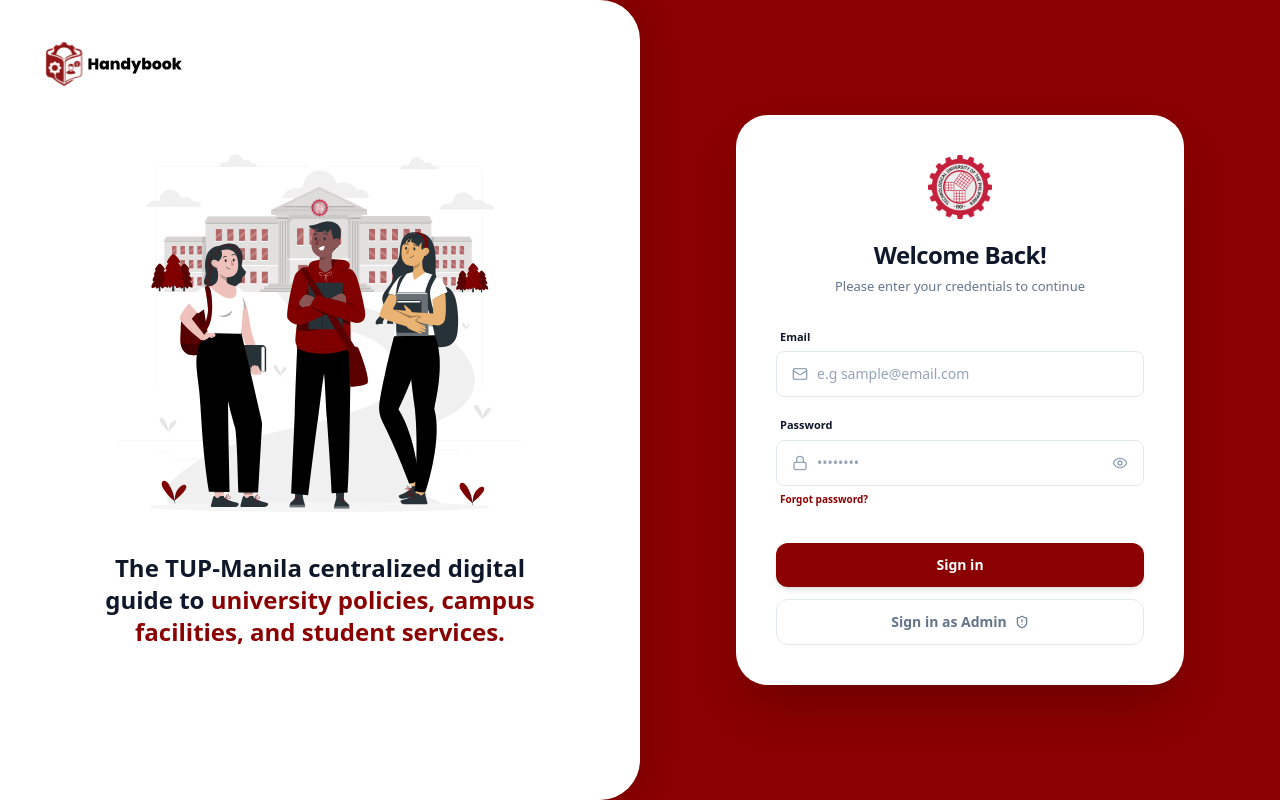
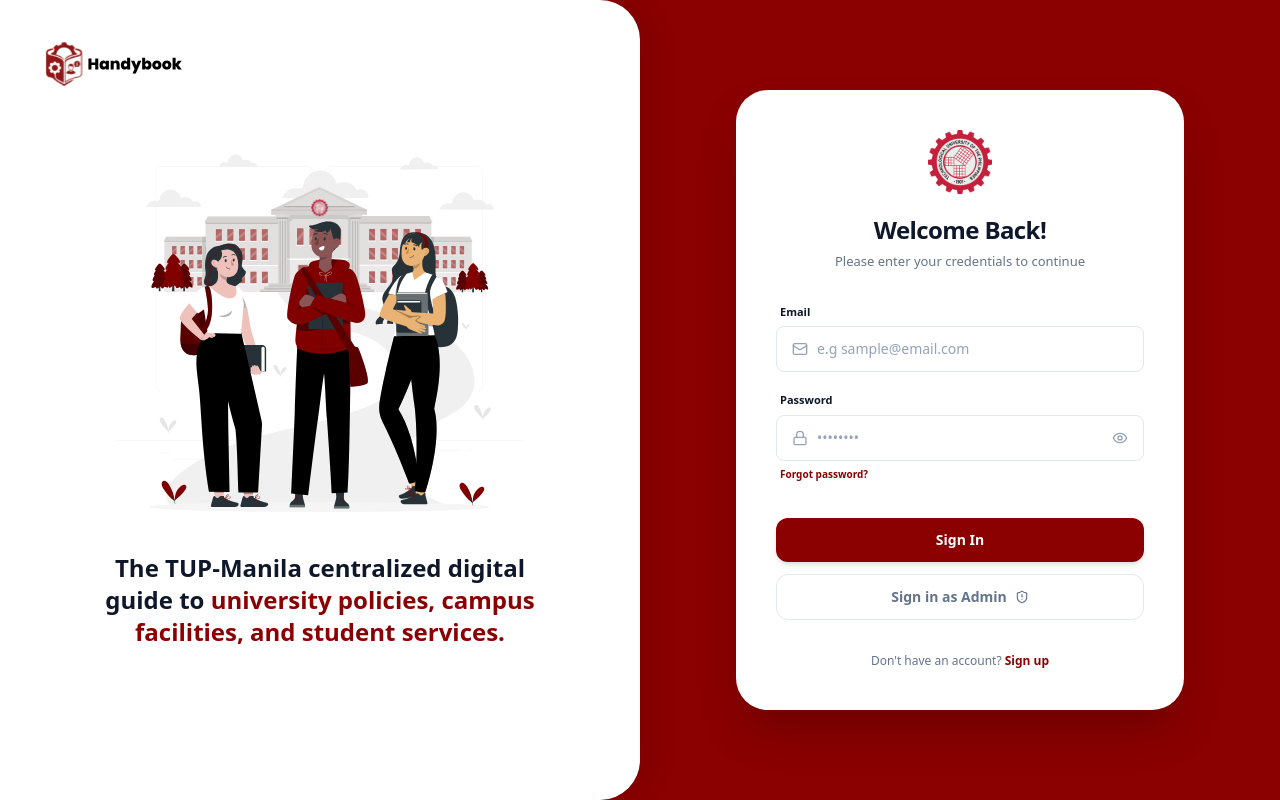
Before and after one commit to iskatyyyyyy/Handybook_SE, a React (Vite) app in the folder frontend/: page /login in a window 1280 px wide. Built offline with nearby package versions, Linux system fonts and the light colour scheme; no server answers.

Commit message:
Supabase Implementation - Login Completed

```diff
--- a/frontend/src/layouts/adminLayout.jsx
+++ b/frontend/src/layouts/adminLayout.jsx
@@ -77,14 +77,14 @@
                   <span>Inquiries</span>
                 </button>
 
-                <button onClick={() => navigate('/admin/chat')} className={actionLinkClass}>
+                <button onClick={() => navigate('/admin/chat')} className={`w-full ${getSidebarLinkClass('chat')}`}>
                   <Sparkles className="w-[18px] h-[18px]" />
                   <span>Ask Hance</span>
                 </button>
 
-                <button onClick={() => navigate('/admin/preview-handbook')} className={actionLinkClass}>
+                <button onClick={() => navigate('/admin/preview-handbook')} className={`w-full ${getSidebarLinkClass('preview-handbook')}`}>
                   <BookOpen className="w-[18px] h-[18px]" />
-                  <span>Download Handbook</span>
+                  <span>View Handbook</span>
                 </button>
               </nav>
             </div>
--- /dev/null
+++ b/frontend/src/lib/supabase.js
@@ -0,0 +1,6 @@
+import { createClient } from '@supabase/supabase-js';
+
+const supabaseUrl = import.meta.env.VITE_SUPABASE_URL;
+const supabaseAnonKey = import.meta.env.VITE_SUPABASE_ANON_KEY;
+
+export const supabase = createClient(supabaseUrl, supabaseAnonKey);
--- a/frontend/src/pages/auth/loginPage.jsx
+++ b/frontend/src/pages/auth/loginPage.jsx
@@ -1,6 +1,7 @@
 import React, { useState } from 'react';
 import { useNavigate } from 'react-router-dom';
-import { Mail, Lock, Eye, EyeOff, ShieldAlert } from 'lucide-react';
+import { Mail, Lock, Eye, EyeOff, ShieldAlert, User } from 'lucide-react';
+import { supabase } from '../../lib/supabase'; // <-- Import your Supabase client here!
 
 // Imported Assets
 import loginIllustration from '../../assets/images/rafiki.svg';
@@ -10,86 +11,181 @@
 
 const LoginPage = () => {
   const navigate = useNavigate();
+
+  // UI States
+  const [isLogin, setIsLogin] = useState(true);
   const [showPassword, setShowPassword] = useState(false);
+  const [isLoading, setIsLoading] = useState(false);
+  const [errorMessage, setErrorMessage] = useState("");
 
-  // DEMO HANDLERS
-  const handleStudentLogin = (e) => {
+  // Form Data States
+  const [email, setEmail] = useState("");
+  const [password, setPassword] = useState("");
+  const [firstName, setFirstName] = useState("");
+  const [lastName, setLastName] = useState("");
+
+  // REAL SUPABASE HANDLER
+  const handleSubmit = async (e) => {
     e.preventDefault();
+    setIsLoading(true);
+    setErrorMessage("");
+
+    try {
+      if (isLogin) {
+        // --- SIGN IN LOGIC ---
+        const { data, error } = await supabase.auth.signInWithPassword({
+          email: email,
+          password: password,
+        });
+
+        if (error) throw error;
+
+        // If successful, navigate to the student home dashboard
         navigate('/home');
+
+      } else {
+        // --- SIGN UP LOGIC ---
+        const { data, error } = await supabase.auth.signUp({
+          email: email,
+          password: password,
+          options: {
+            data: {
+              first_name: firstName,
+              last_name: lastName,
+              role: 'user' // Default role for new signups
+            }
+          }
+        });
+
+        if (error) throw error;
+
+        // Supabase returns a null session if email confirmation is required
+        if (!data.session) {
+          alert("Account created! Please check your email to verify your account before logging in.");
+          setIsLogin(true); // Flips the card back to the Sign In screen
+          setPassword(""); // Clears their password for security
+        } else {
+          // If email confirmation is off, log them straight in
+          navigate('/home');
+        }
+      }
+    } catch (error) {
+      setErrorMessage(error.message);
+    } finally {
+      setIsLoading(false);
+    }
   };
 
   const handleAdminLogin = (e) => {
     e.preventDefault();
+    // For now, this is still a dummy route until we set up Role-Based routing!
     navigate('/admin/analytics');
   };
 
   return (
-    // Changed min-h-screen to h-screen to strictly prevent page scrolling
     <div className="h-screen w-full flex font-sans bg-handy-dark-red overflow-hidden">
 
       {/* BEGIN: Left Side - White Panel */}
-      {/* Added h-full and adjusted padding to ensure it perfectly fits the screen height */}
       <div className="hidden lg:flex w-1/2 h-full bg-white p-8 xl:p-12 flex-col justify-center items-center relative rounded-r-[2.5rem] shadow-[10px_0_30px_rgba(0,0,0,0.1)] z-10">
-
-        {/* Top Left Logo */}
         <div className="absolute top-8 left-8 xl:top-10 xl:left-10">
           <img src={handybookLogoExtd} alt="Handybook Logo" className="h-10 xl:h-12 object-contain" />
         </div>
-
-        {/* Center Illustration - Added max-h-[45vh] so the image shrinks on shorter screens instead of pushing content down */}
         <img
           src={loginIllustration}
           alt="Students exploring campus"
           className="w-full max-w-[380px] xl:max-w-[420px] max-h-[45vh] mb-8 xl:mb-10 object-contain"
         />
-
-        {/* Typography - Slightly scaled down to prevent text wrapping from adding too much height */}
         <h2 className="text-xl xl:text-2xl font-extrabold text-slate-900 max-w-md text-center leading-snug">
           The TUP-Manila centralized digital guide to <span className="text-handy-dark-red">university policies, campus facilities, and student services.</span>
         </h2>
       </div>
       {/* END: Left Side */}
 
-      {/* BEGIN: Right Side - Login Form */}
+      {/* BEGIN: Right Side - Auth Form */}
       <div className="w-full lg:w-1/2 h-full flex items-center justify-center p-6 sm:p-8 relative">
-
-        {/* White Login Card - Added max-h-full and internal scrolling just in case the user's monitor is extremely tiny */}
-        <div className="w-full max-w-md max-h-full overflow-y-auto custom-scrollbar bg-white p-8 sm:p-10 rounded-[2rem] shadow-2xl relative z-10">
+        <div className="w-full max-w-md max-h-full overflow-y-auto custom-scrollbar bg-white p-8 sm:p-10 rounded-[2rem] shadow-2xl relative z-10 transition-all duration-300">
 
           {/* Card Header & TUP Logo */}
           <div className="mb-8 text-center flex flex-col items-center">
             <img src={tupLogo} alt="TUP Logo" className="h-[64px] w-[64px] mb-5 object-contain" />
-            <h2 className="text-2xl font-extrabold text-slate-900 mb-1.5 tracking-tight">Welcome Back!</h2>
-            <p className="text-slate-500 font-medium text-[13px]">Please enter your credentials to continue</p>
+            <h2 className="text-2xl font-extrabold text-slate-900 mb-1.5 tracking-tight">
+              {isLogin ? "Welcome Back!" : "Create an Account"}
+            </h2>
+            <p className="text-slate-500 font-medium text-[13px]">
+              {isLogin ? "Please enter your credentials to continue" : "Enter your details to get started"}
+            </p>
           </div>
 
-          <div className="space-y-5">
+          {/* Error Message Display */}
+          {errorMessage && (
+            <div className="mb-6 p-3 bg-red-50 border border-red-100 text-red-600 text-[12px] font-bold rounded-lg text-center">
+              {errorMessage}
+            </div>
+          )}
 
-            {/* Student Input */}
+          <form onSubmit={handleSubmit} className="space-y-5">
+
+            {/* Conditional Fields: Only show Names if Signing Up */}
+            {!isLogin && (
+              <div className="grid grid-cols-2 gap-4">
                 <div className="space-y-1.5">
-              <label className="block text-[11px] font-extrabold text-slate-900 ml-1">
-                Email
-              </label>
+                  <label className="block text-[11px] font-extrabold text-slate-900 ml-1">First Name</label>
+                  <div className="relative group">
+                    <User className="absolute left-4 top-1/2 -translate-y-1/2 text-slate-400 group-focus-within:text-handy-dark-red transition-colors" size={16} />
+                    <input
+                      type="text"
+                      value={firstName}
+                      onChange={(e) => setFirstName(e.target.value)}
+                      placeholder="Juan"
+                      required={!isLogin}
+                      className="w-full bg-white border border-slate-200 rounded-lg py-3 pl-10 pr-4 text-slate-700 outline-none focus:ring-2 focus:ring-handy-dark-red/30 focus:border-handy-dark-red transition-all text-sm font-medium placeholder:font-normal placeholder:text-slate-400"
+                    />
+                  </div>
+                </div>
+                <div className="space-y-1.5">
+                  <label className="block text-[11px] font-extrabold text-slate-900 ml-1">Last Name</label>
+                  <div className="relative group">
+                    <User className="absolute left-4 top-1/2 -translate-y-1/2 text-slate-400 group-focus-within:text-handy-dark-red transition-colors" size={16} />
+                    <input
+                      type="text"
+                      value={lastName}
+                      onChange={(e) => setLastName(e.target.value)}
+                      placeholder="Dela Cruz"
+                      required={!isLogin}
+                      className="w-full bg-white border border-slate-200 rounded-lg py-3 pl-10 pr-4 text-slate-700 outline-none focus:ring-2 focus:ring-handy-dark-red/30 focus:border-handy-dark-red transition-all text-sm font-medium placeholder:font-normal placeholder:text-slate-400"
+                    />
+                  </div>
+                </div>
+              </div>
+            )}
+
+            {/* Email Input */}
+            <div className="space-y-1.5">
+              <label className="block text-[11px] font-extrabold text-slate-900 ml-1">Email</label>
               <div className="relative group">
                 <Mail className="absolute left-4 top-1/2 -translate-y-1/2 text-slate-400 group-focus-within:text-handy-dark-red transition-colors" size={16} />
                 <input
-                  type="text"
+                  type="email"
+                  value={email}
+                  onChange={(e) => setEmail(e.target.value)}
                   placeholder="e.g sample@email.com"
+                  required
                   className="w-full bg-white border border-slate-200 rounded-lg py-3 pl-10 pr-4 text-slate-700 outline-none focus:ring-2 focus:ring-handy-dark-red/30 focus:border-handy-dark-red transition-all text-sm font-medium placeholder:font-normal placeholder:text-slate-400"
                 />
               </div>
             </div>
 
-            {/* Password Input with Toggle */}
+            {/* Password Input */}
             <div className="space-y-1.5">
-              <label className="block text-[11px] font-extrabold text-slate-900 ml-1">
-                Password
-              </label>
+              <label className="block text-[11px] font-extrabold text-slate-900 ml-1">Password</label>
               <div className="relative group">
                 <Lock className="absolute left-4 top-1/2 -translate-y-1/2 text-slate-400 group-focus-within:text-handy-dark-red transition-colors" size={16} />
                 <input
                   type={showPassword ? "text" : "password"}
+                  value={password}
+                  onChange={(e) => setPassword(e.target.value)}
                   placeholder="••••••••"
+                  required
                   className="w-full bg-white border border-slate-200 rounded-lg py-3 pl-10 pr-10 text-slate-700 outline-none focus:ring-2 focus:ring-handy-dark-red/30 focus:border-handy-dark-red transition-all text-sm font-medium placeholder:font-normal placeholder:text-slate-400"
                 />
                 <button
@@ -100,25 +196,29 @@
                   {showPassword ? <EyeOff size={16} /> : <Eye size={16} />}
                 </button>
               </div>
+
+              {/* Only show "Forgot password?" on Login screen */}
+              {isLogin && (
                 <div className="flex justify-start mt-1.5">
                   <span className="text-[10px] font-extrabold text-handy-dark-red hover:text-red-900 cursor-pointer transition-colors ml-1">
                     Forgot password?
                   </span>
                 </div>
+              )}
             </div>
 
-            {/* DEMO BUTTONS */}
+            {/* Action Buttons */}
             <div className="space-y-3 pt-4">
-              {/* Main Sign In (Student) */}
               <button
-                type="button"
-                onClick={handleStudentLogin}
-                className="w-full bg-handy-dark-red text-white py-3 rounded-xl font-bold text-sm shadow-md hover:bg-red-900 active:scale-[0.98] transition-all"
+                type="submit"
+                disabled={isLoading}
+                className="w-full bg-handy-dark-red text-white py-3 rounded-xl font-bold text-sm shadow-md hover:bg-red-900 active:scale-[0.98] transition-all disabled:opacity-70"
               >
-                Sign in
+                {isLoading ? "Processing..." : (isLogin ? "Sign In" : "Create Account")}
               </button>
 
-              {/* Secondary Admin Login */}
+              {/* Only show Admin Login on the Login screen */}
+              {isLogin && (
                 <button
                   type="button"
                   onClick={handleAdminLogin}
@@ -126,7 +226,25 @@
                 >
                   Sign in as Admin <ShieldAlert size={14} />
                 </button>
+              )}
             </div>
+          </form>
+
+          {/* Toggle Text at the bottom */}
+          <div className="mt-8 text-center">
+            <p className="text-[12px] font-medium text-slate-500">
+              {isLogin ? "Don't have an account? " : "Already have an account? "}
+              <button
+                type="button"
+                onClick={() => {
+                  setIsLogin(!isLogin);
+                  setErrorMessage(""); // Clear errors when toggling
+                }}
+                className="font-extrabold text-handy-dark-red hover:text-red-900 transition-colors"
+              >
+                {isLogin ? "Sign up" : "Sign in"}
+              </button>
+            </p>
           </div>
 
         </div>
```
Also changed, not shown: 1 other file (tests, documents, lock files or other folders). Lines whose indentation alone changed are shown as unchanged.
